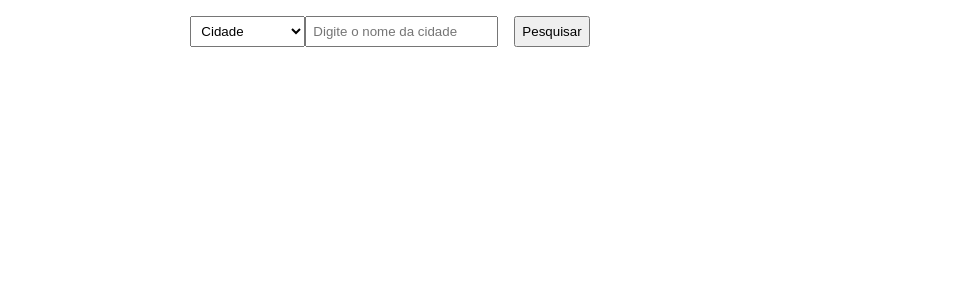
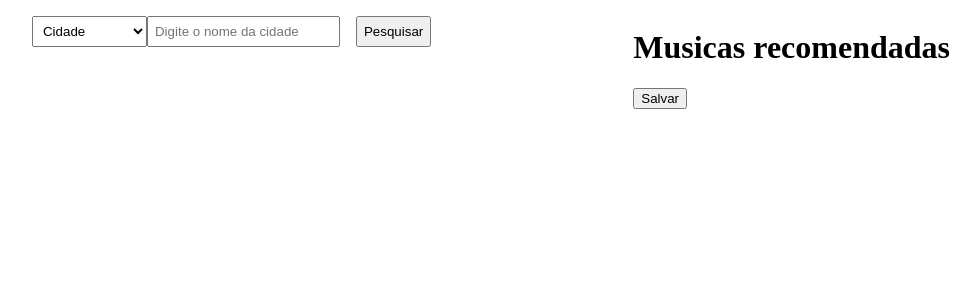
Before and after one commit to ardotheedu/projeto-selecao, a Next.js app: page / in a window 1280 px wide. Shown: the top 300 px of the page, without its empty margins (250-1230 px from the left). Built offline with nearby package versions, Linux system fonts and the light colour scheme.

Commit message:
feat: save recommations tracks in the localStorage

```diff
--- a/package.json
+++ b/package.json
@@ -11,12 +11,14 @@
   "dependencies": {
     "@types/axios": "^0.14.0",
     "@types/qs": "^6.9.7",
+    "@types/uuid": "^8.3.1",
     "axios": "^0.22.0",
     "next": "11.1.2",
     "qs": "^6.10.1",
     "react": "17.0.2",
     "react-dom": "17.0.2",
-    "sass": "^1.42.1"
+    "sass": "^1.42.1",
+    "uuid": "^8.3.2"
   },
   "devDependencies": {
     "@types/react": "17.0.27",
--- a/src/components/ListTracks/index.tsx
+++ b/src/components/ListTracks/index.tsx
@@ -4,12 +4,27 @@ import { AuthContext } from '../../context/tracksContext';
 export function ListTracks() {
 
     const {data} = useContext(AuthContext)
-
+    const saveRecomedations = () => {
+        const recomendacoes = localStorage.getItem("recomendacoes");
+        if (recomendacoes) {
+            const recomendacoesArray = JSON.parse(recomendacoes);
+            recomendacoesArray.push(data);
+            localStorage.setItem("recomendacoes", JSON.stringify(recomendacoesArray));
+        } else {
+            localStorage.setItem("recomendacoes", JSON.stringify([data]));
+        }
+    }
     return (
         <div>
-          {data?.tracks.map(track => (
-              <p>{track.name}</p>
-          ))}
+            <div>
+                <h1>Musicas recomendadas</h1>
+                <button onClick={saveRecomedations}>Salvar</button>
+            </div>
+            {data?.tracks.map(track => (
+                <>
+                    <p key={track.name}>{track.name}</p>
+                </>
+            ))}
         </div>
     )
 }
--- a/src/context/tracksContext.tsx
+++ b/src/context/tracksContext.tsx
@@ -1,6 +1,6 @@
 import { createContext, ReactNode, useState, useEffect } from "react"
 import { api } from "../services/api";
-import Router from "next/router";
+import { v4 as uuidv4 } from 'uuid';
 import axios from "axios";
 
 interface Tracks {
@@ -19,6 +19,7 @@ interface Tracks {
 }
 
 interface TracksListData extends Tracks{
+    id: string;
     temperature: number;
     city: string;
     category: string
@@ -52,6 +53,7 @@ const lofi_tracks_seeds = "3U5vBZK5EKPZPGUK35Bksa"
 
 export function AuthProvider({ children }: AuthProviderProps) {
     const [data, setData] = useState<TracksListData>()
+
     async function getTracks(temperature: number, city: string){
         try {
 
@@ -98,6 +100,7 @@ export function AuthProvider({ children }: AuthProviderProps) {
             })
 
             let dataFormatted: TracksListData = {
+                id: uuidv4(),
                 temperature,
                 city,
                 category,
```
Also changed, not shown: 1 other file (tests, documents, lock files or other folders).
